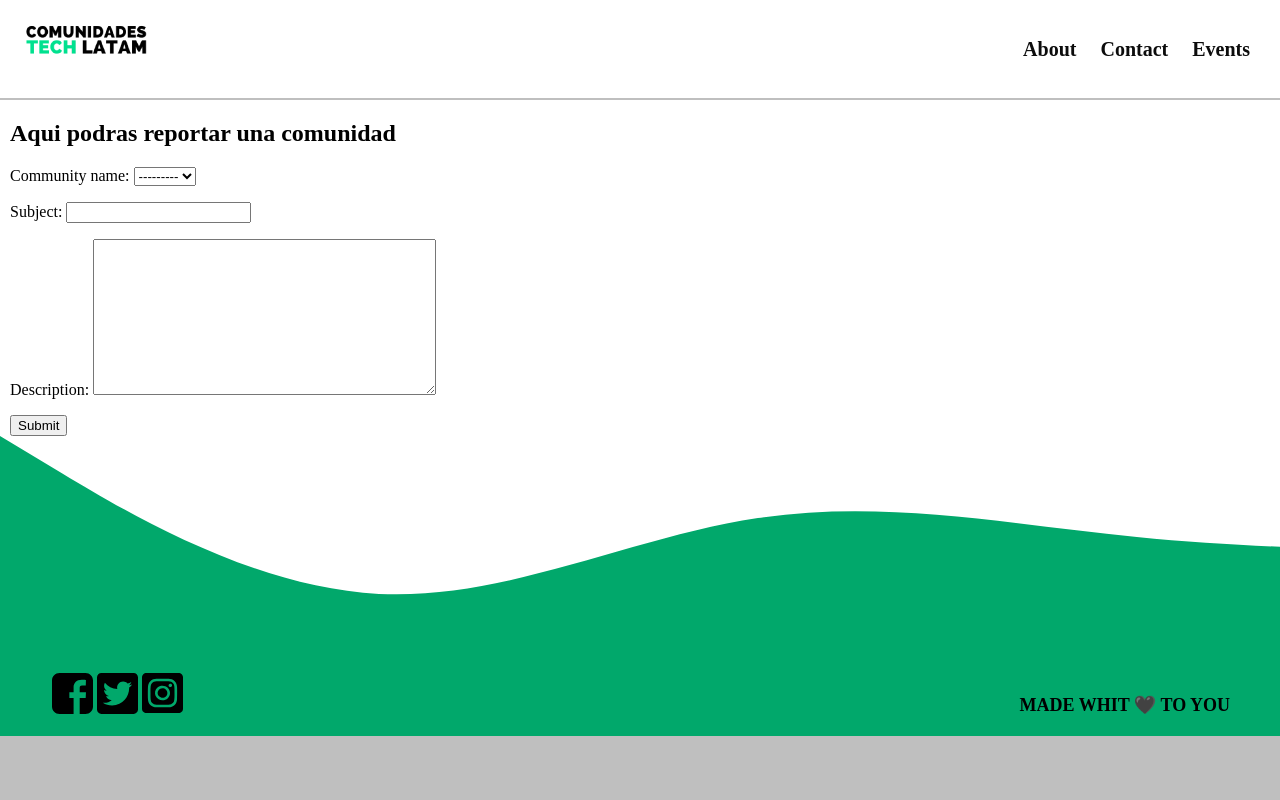
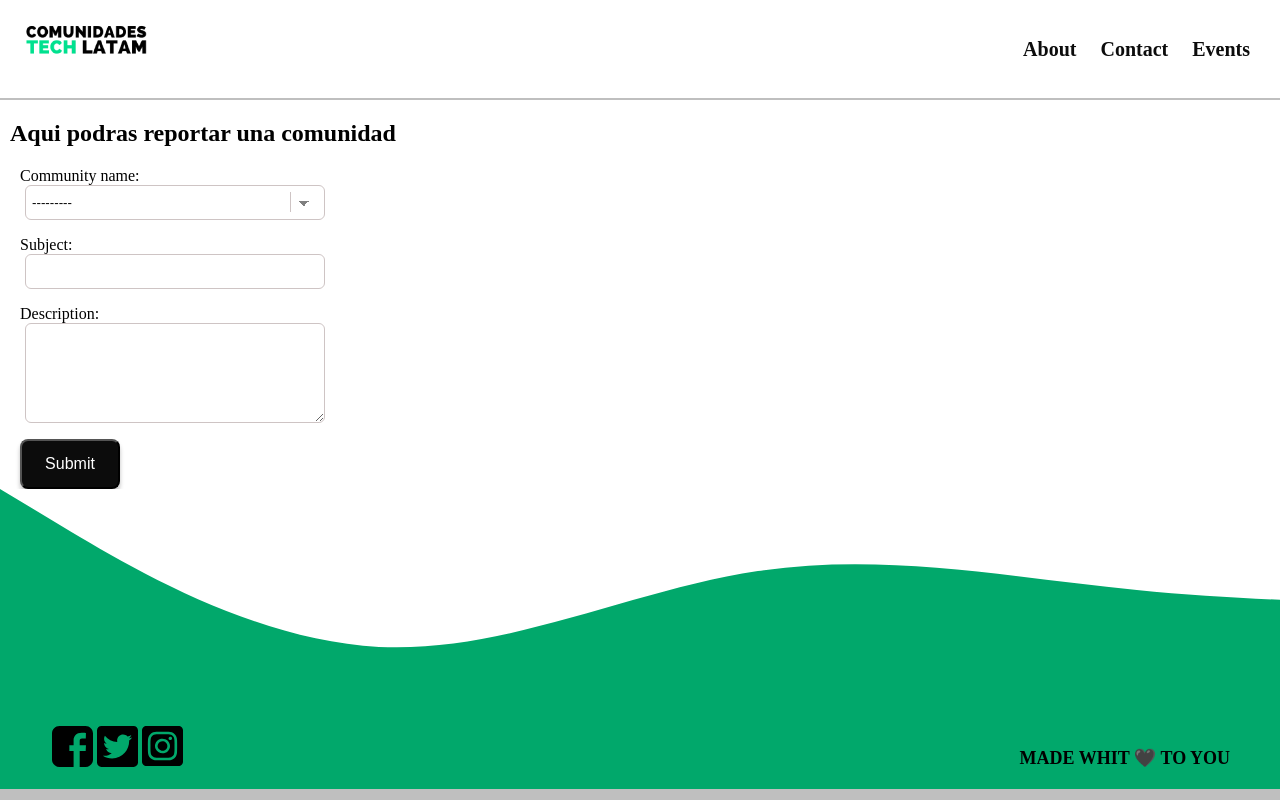
Before and after one commit to ComunidadesTechLat/ComunitiesTechLatam, a Django app: page /report/ in a window 1280 px wide. Run offline with Django 3.2, Linux system fonts and the light colour scheme; data that the repository does not hold is empty.

Commit message:
Add form & inputs UI

```diff
--- a/static/css/main.css
+++ b/static/css/main.css
@@ -17,7 +17,130 @@ body {
     grid-template-areas: "header header"
                          "content content"
                          "footer footer";
-    background-color: rgba(0, 0, 0, 0.25);;
+    background-color: rgba(0, 0, 0, 0.25);
+}
+/* FOMS and inputs*/
+form {
+    padding: 0 10px;
+}
+form p {
+    display: flex;
+    flex-flow: column;
+    margin-bottom: 1em;
+}
+input, textarea, select, button  {
+    outline: none;
+    margin: 0;
+    -webkit-box-sizing: border-box;
+    -moz-box-sizing: border-box;
+    box-sizing: border-box;
+}
+
+input[type='text'],
+input[type='url'],
+input[type='email'],
+input[type='number'],
+select,
+textarea {
+    width : 300px;
+    height: 35px;
+    margin-left: 5px;
+    background: #FFFFFF;
+    border: var(--border-gray);
+    box-sizing: border-box;
+    padding: 6px;
+    border-radius: 6px;
+}
+input[type='text']:focus,
+input[type='url']:focus,
+input[type='email']:focus,
+input[type='number']:focus,
+select:focus,
+textarea:focus{
+    transition-duration: 1s;
+    transition-timing-function: ease-in;
+    border: 1px solid var(--light-green);
+}
+select {
+    /* reset arrow*/
+  margin: 0;
+  margin-left: 5px;
+  -webkit-box-sizing: border-box;
+  -moz-box-sizing: border-box;
+  box-sizing: border-box;
+  -webkit-appearance: none;
+  -moz-appearance: none;
+
+    background-image:
+      linear-gradient(45deg, transparent 50%, gray 50%),
+      linear-gradient(135deg, gray 50%, transparent 50%),
+      linear-gradient(to right, var(--light-gray), var(--light-gray));
+    background-position:
+      calc(100% - 20px) calc(1em + 2px),
+      calc(100% - 15px) calc(1em + 2px),
+      calc(100% - 2.5em) 0.5em;
+    background-size:
+      5px 5px,
+      5px 5px,
+      1px 1.5em;
+    background-repeat: no-repeat;
+  }
+select:focus {
+    background-image:
+        linear-gradient(45deg, var(--light-green) 50%, transparent 50%),
+        linear-gradient(135deg, transparent 50%, var(--light-green) 50%),
+        linear-gradient(to right, var(--light-gray), var(--light-gray));
+    background-position:
+        calc(100% - 15px) 1em,
+        calc(100% - 20px) 1em,
+        calc(100% - 2.5em) 0.5em;
+    background-size:
+        5px 5px,
+        5px 5px,
+        1px 1.5em;
+    background-repeat: no-repeat;
+    outline: 0;
+}
+textarea {
+    height: 100px;
+}
+input[type='file'] {
+    width : 300;
+}
+input[type='file']::-webkit-file-upload-button {
+    visibility: hidden;
+  }
+input[type='file']::before {
+    content: 'Select a file';
+    margin-left: 5px;
+    display: inline-block;
+    background: linear-gradient(top, #f9f9f9, #e3e3e3);
+    border: var(--border-gray);
+    padding: 5px 8px;
+    outline: none;
+    white-space: nowrap;
+    -webkit-user-select: none;
+    cursor: pointer;
+    text-shadow: 1px 1px #fff;
+    font-size: 10pt;
+}
+input[type='file']:hover::before {
+    border-color: var(--light-green);
+}
+input[type='file']:active::before {
+    background: -webkit-linear-gradient(top, var(--light-green), var(--dark-green));
+}
+button[type='submit'] {
+    width: 100px;
+    height: 50px;
+    font-size: 16px;
+    color: white    ;
+    background: var(--base-color);
+    box-shadow: var(--box-shadow);
+    border-radius: 8px;
+}
+button[type='submit']:hover {
+    cursor: pointer;
 }
 /* main sections */
 .container {
```
